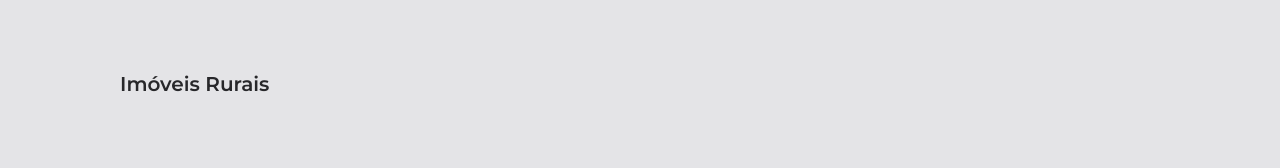
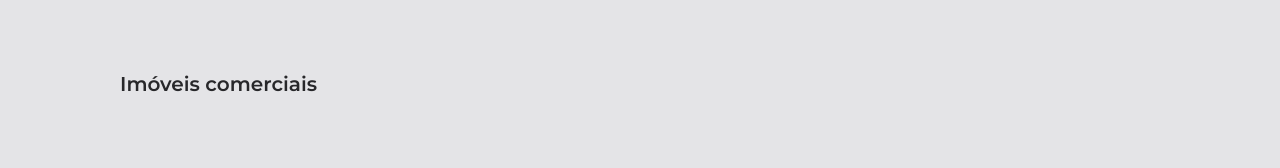
Before and after one commit to VictorCrisostomo/estevesimoveis, a Next.js app: page /imoveis-comercial in a window 1280 px wide. Shown: the part 446-614 px from the top of the page. Built offline with nearby package versions, Linux system fonts and the light colour scheme.

Commit message:
config texto de imoveis comerciais

```diff
--- a/src/components/imoveis/comercial/index.tsx
+++ b/src/components/imoveis/comercial/index.tsx
@@ -4,7 +4,7 @@ export function ComercialGroup() {
   return(
     <section className="py-10 md:px-24 md:py-20">
       <div className="mx-6">
-        <p className="text-zinc-800 text-xl font-semibold text-center md:text-left pb-5">Imóveis Rurais</p>
+        <p className="text-zinc-800 text-xl font-semibold text-center md:text-left pb-5">Imóveis comerciais</p>
       </div>
       <div className="py-20 px-6 flex flex-col items-center justify-center gap-5">
         <p className="text-5xl font-bold">:(</p>
```
